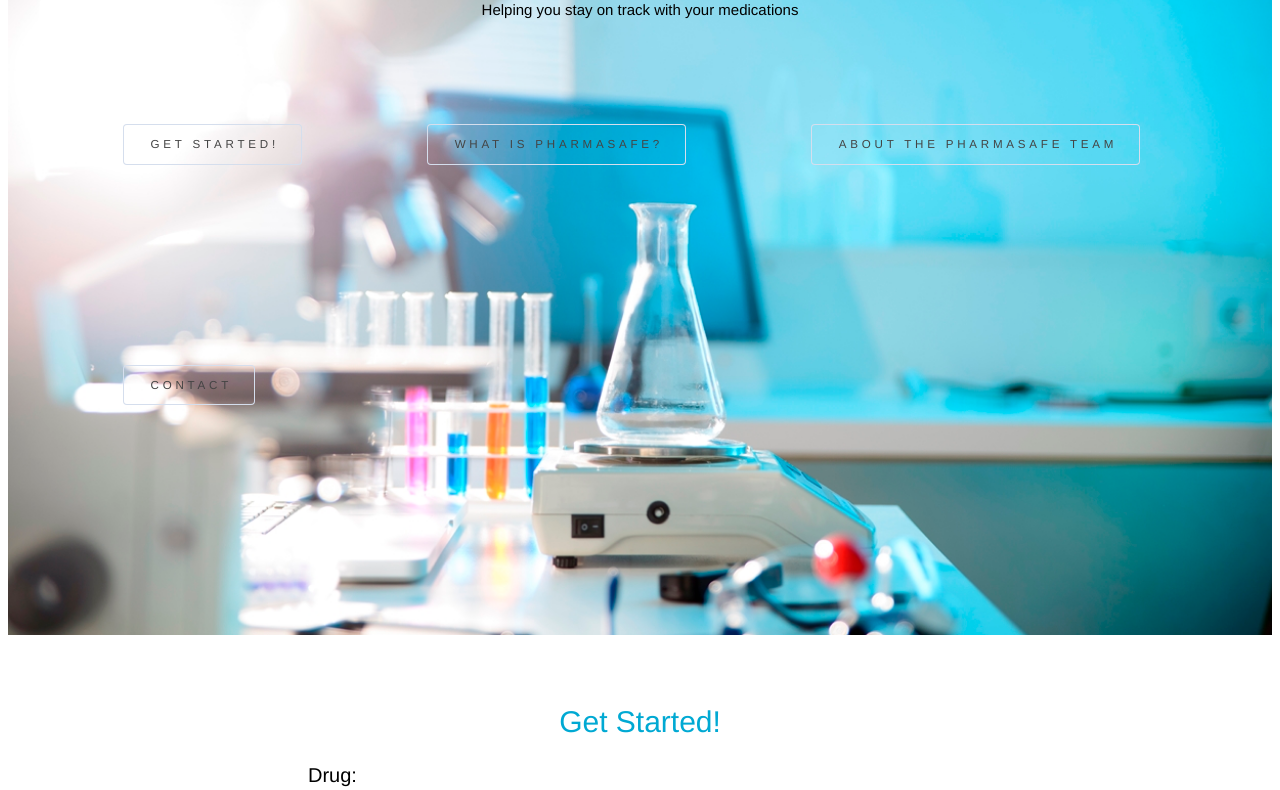
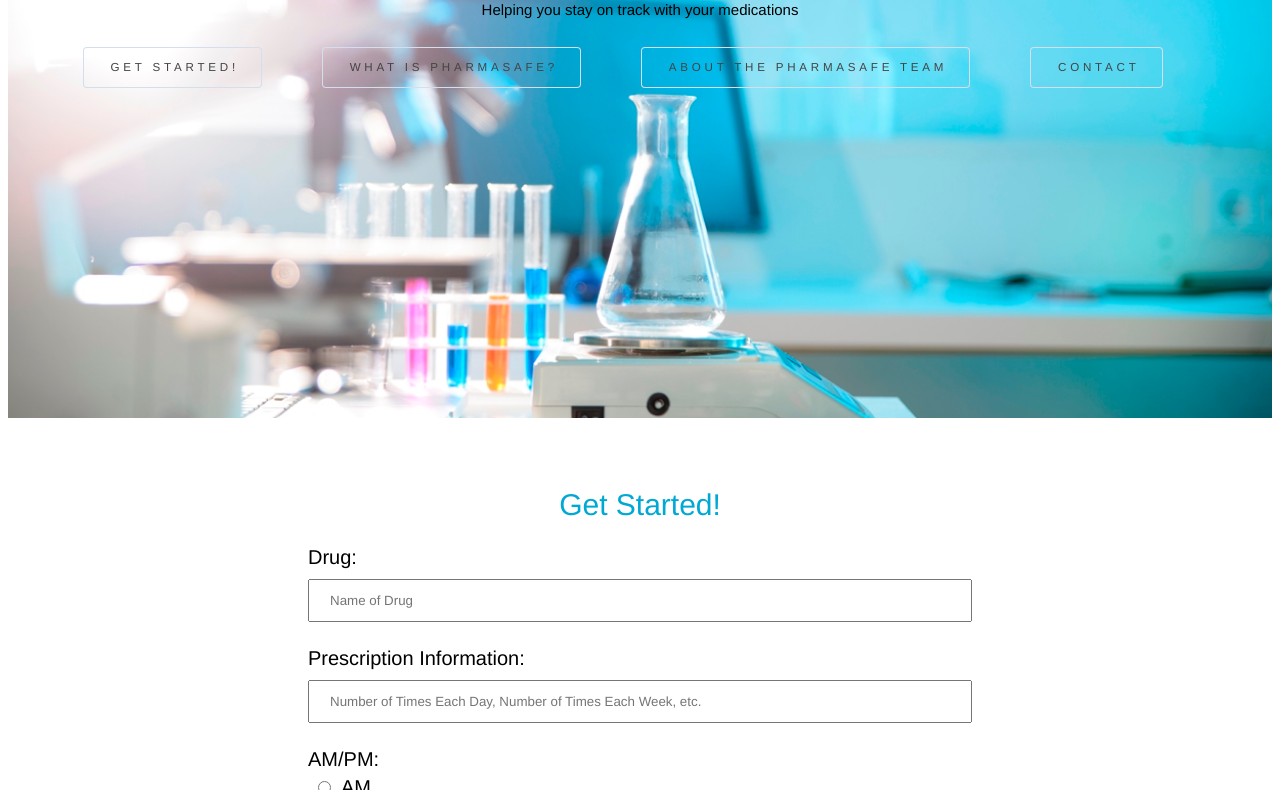
Before and after one commit to anushkaiyer27/FemmeHacks, a plain HTML site: page FemmeHacks.html in a window 1280 px wide. Shown: the part 214-1004 px from the top of the page. Drawn offline with nearby package versions, Linux system fonts and the light colour scheme; some packages are replaced by stand-ins of ours.

Commit message:
idk what I did

```diff
--- a/femmehacks.css
+++ b/femmehacks.css
@@ -76,9 +76,9 @@ ul {
 }
 
 li {
-	margin-left: 75px;
-	margin-right: 50px;
-	margin-bottom: 200px;
+	margin-left: 35px;
+	margin-right: 25px;
+	margin-bottom: 300px;
     float: left;
 }
 
@@ -248,5 +248,5 @@ h3 {
 	font-weight: lighter;
 	margin-left: 300px;
 	margin-right: 300px;
-	margin-bottom: 80px;
+	margin-bottom: 3px;
 }
```
